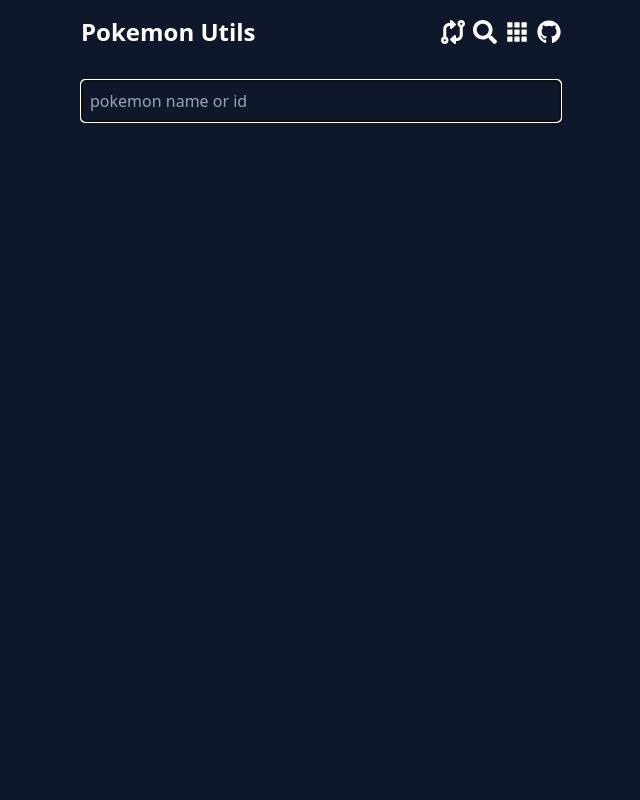
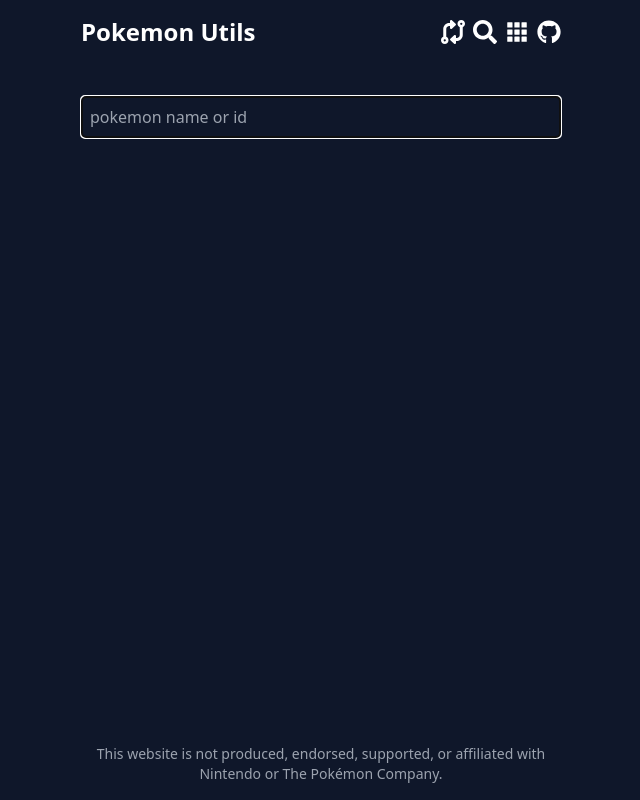
Before and after one commit to destinio/pokemon-type-checker, a React (Vite) app: page /search in a window 1280 px wide. Shown: the whole page, without its empty margins (319-959 px from the left). Built offline with nearby package versions, Linux system fonts and the light colour scheme.

Commit message:
layout and msg

```diff
--- a/src/App.tsx
+++ b/src/App.tsx
@@ -10,11 +10,13 @@
 import OtherAppsPage from './pages/Other'
 import SizeChartPage from './pages/Other/SizeChartPage'
 import RanksPage from './pages/Ranks'
+import MainLayout from './layouts/MainLayout'
 
 const queryClient = new QueryClient()
 
 function App() {
   return (
+    <MainLayout>
       <QueryClientProvider client={queryClient}>
         <NavBar />
         <Routes>
@@ -30,6 +32,7 @@
           <ReactQueryDevtools initialIsOpen={false} />
         )}
       </QueryClientProvider>
+    </MainLayout>
   )
 }
 
--- a/src/components/NavBar.tsx
+++ b/src/components/NavBar.tsx
@@ -5,7 +5,7 @@
 
 export default function NavBar() {
   return (
-    <div className="max-w-lg m-auto p-4 flex justify-between items-center">
+    <div className="py-4 flex justify-between items-center">
       <Link to="/">
         <h1 className="text-2xl font-bold">Pokemon Utils</h1>
       </Link>
--- a/src/layouts/MainLayout.tsx
+++ b/src/layouts/MainLayout.tsx
@@ -5,5 +5,13 @@
 }
 
 export default function MainLayout({ children }: MainLayoutProps) {
-  return <div className="max-w-lg m-auto p-4">{children}</div>
+  return (
+    <div className="max-w-lg m-auto px-4 flex flex-col justify-between min-h-screen">
+      <div className="flex-1">{children}</div>
+      <div className="flex-0 py-4 text-center text-sm text-gray-400">
+        This website is not produced, endorsed, supported, or affiliated with
+        Nintendo or The Pokémon Company.
+      </div>
+    </div>
+  )
 }
--- a/src/pages/Home/index.tsx
+++ b/src/pages/Home/index.tsx
@@ -29,8 +29,8 @@
 
 export default function Home() {
   return (
-    <div className="max-w-lg m-auto px-4">
-      <div className="m-auto px-8 pb-8 text-center flex flex-col items-center">
+    <div>
+      <div className="m-auto py-8 text-center flex flex-col items-center">
         <img
           src="https://raw.githubusercontent.com/PokeAPI/sprites/master/sprites/pokemon/133.png"
           alt=""
--- a/src/pages/Other/SizeChartPage/index.tsx
+++ b/src/pages/Other/SizeChartPage/index.tsx
@@ -90,7 +90,7 @@
   }
 
   return (
-    <MainLayout>
+    <div>
       <Bar data={chartData} options={options} className="mb-8" />
       <div className="flex gap-8 justify-around">
         <div>
@@ -106,6 +106,6 @@
           />
         </div>
       </div>
-    </MainLayout>
+    </div>
   )
 }
--- a/src/pages/Other/index.tsx
+++ b/src/pages/Other/index.tsx
@@ -10,13 +10,9 @@
 
 export default function OtherAppsPage() {
   return (
-    <div className="max-w-lg m-auto p-4">
     <div className="grid grid-cols-3">
       {otherApps.map(app => (
-          <div
-            key={app.title}
-            className="p-4 border border-gray-200 rounded-md"
-          >
+        <div key={app.title} className="p-4 border border-gray-200 rounded-md">
           <h3 className="text-lg font-bold">{app.title}</h3>
           <p>{app.description}</p>
           <Link to={app.link} className="text-blue-500 hover:underline">
@@ -25,6 +21,5 @@
         </div>
       ))}
     </div>
-    </div>
   )
 }
--- a/src/pages/Pokemon/index.tsx
+++ b/src/pages/Pokemon/index.tsx
@@ -33,7 +33,7 @@
     : []
 
   return (
-    <div className="max-w-lg m-auto p-4 pb-32 flex flex-col gap-8">
+    <div className="pb-16 pt-8 flex flex-col gap-8">
       <header
         style={{
           backgroundImage: `url('${pokemon.sprites.other.home.front_default}')`,
--- a/src/pages/Search/index.tsx
+++ b/src/pages/Search/index.tsx
@@ -57,8 +57,7 @@
   }
 
   return (
-    <div className="max-w-lg m-auto p-4">
-      <div>
+    <div className="py-8">
       <input
         type="text"
         ref={searchRef}
@@ -103,6 +102,5 @@
         </div>
       ) : null}
     </div>
-    </div>
   )
 }
--- a/src/pages/TypeChecker/index.tsx
+++ b/src/pages/TypeChecker/index.tsx
@@ -5,10 +5,8 @@
 export default function TypeChecker() {
   return (
     <TypeCheckerProvider>
-      <div className='max-w-lg m-auto p-4'>
-        <TypeButtons />
-        <TypeInfo />
-      </div>
+      <TypeButtons />
+      <TypeInfo />
     </TypeCheckerProvider>
   )
 }
```
Lines whose indentation alone changed are shown as unchanged.
